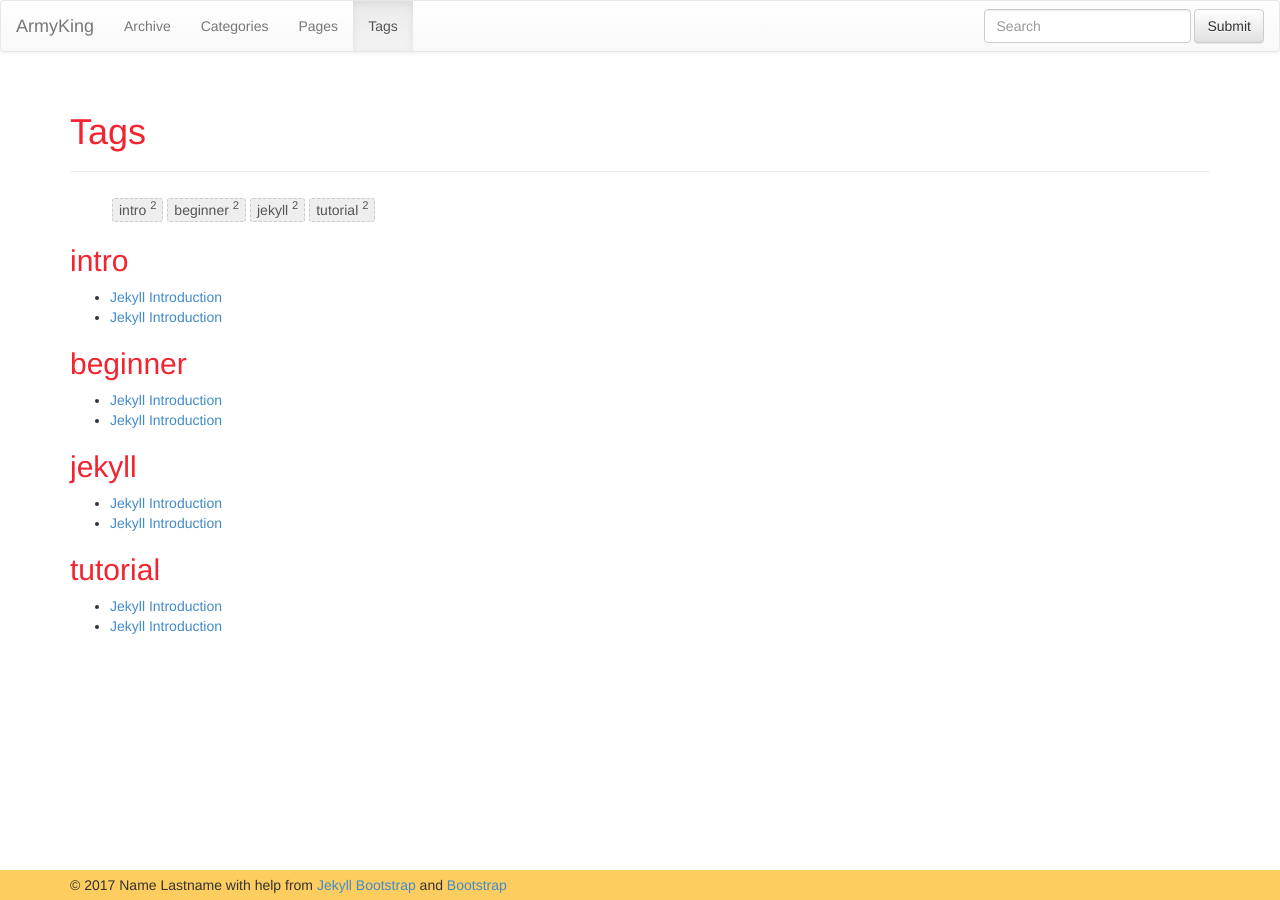
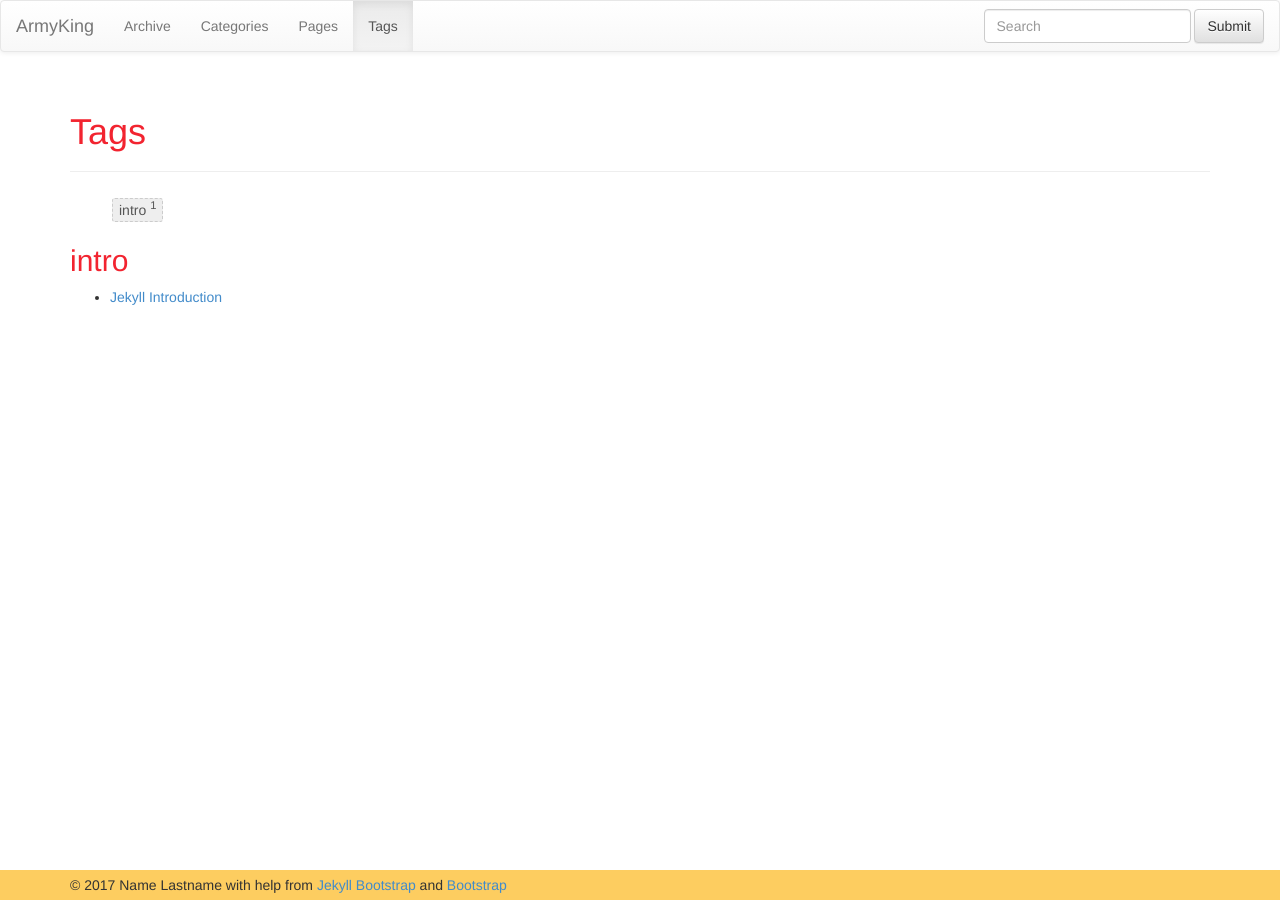
Before and after one commit to ArmyKing/armyking.github.io, a Jekyll site: the page built from tags.html, in a window 1280 px wide. Built offline with Jekyll 4.4.1, drawn with Linux system fonts in a browser that asks for light colours; nearby versions of some CDN libraries; part of the change alters nothing that is shown.

Commit message:
no message

```diff
--- a/_posts/2011-12-29-jekyll-introduction.md
+++ b/_posts/2011-12-29-jekyll-introduction.md
@@ -2,7 +2,7 @@
 layout: post
 category : lessons
 tagline: "Supporting tagline"
-tags : [intro, beginner, jekyll, tutorial]
+tags : [intro]
 ---
 {% include JB/setup %}
 
--- a/_posts/core-samples/2011-12-29-jekyll-introduction.md
+++ /dev/null
@@ -1,412 +0,0 @@
----
-layout: post
-category : lessons
-tagline: "Supporting tagline"
-tags : [intro, beginner, jekyll, tutorial]
----
-{% include JB/setup %}
-
-This Jekyll introduction will outline specifically  what Jekyll is and why you would want to use it.
-Directly following the intro we'll learn exactly _how_ Jekyll does what it does.
-
-## Overview
-
-### What is Jekyll?
-
-Jekyll is a parsing engine bundled as a ruby gem used to build static websites from
-dynamic components such as templates, partials, liquid code, markdown, etc. Jekyll is known as "a simple, blog aware, static site generator".
-
-### Examples
-
-This website is created with Jekyll. [Other Jekyll websites](https://github.com/mojombo/jekyll/wiki/Sites).
-
-
-
-### What does Jekyll Do?
-
-Jekyll is a ruby gem you install on your local system.
-Once there you can call `jekyll --server` on a directory and provided that directory
-is setup in a way jekyll expects, it will do magic stuff like parse markdown/textile files,
-compute categories, tags, permalinks, and construct your pages from layout templates and partials.
-
-Once parsed, Jekyll stores the result in a self-contained static `_site` folder.
-The intention here is that you can serve all contents in this folder statically from a plain static web-server.
-
-You can think of Jekyll as a normalish dynamic blog but rather than parsing content, templates, and tags
-on each request, Jekyll does this once _beforehand_ and caches the _entire website_ in a folder for serving statically.
-
-### Jekyll is Not Blogging Software
-
-**Jekyll is a parsing engine.**
-
-Jekyll does not come with any content nor does it have any templates or design elements.
-This is a common source of confusion when getting started.
-Jekyll does not come with anything you actually use or see on your website - you have to make it.
-
-### Why Should I Care?
-
-Jekyll is very minimalistic and very efficient.
-The most important thing to realize about Jekyll is that it creates a static representation of your website requiring only a static web-server.
-Traditional dynamic blogs like Wordpress require a database and server-side code.
-Heavily trafficked dynamic blogs must employ a caching layer that ultimately performs the same job Jekyll sets out to do; serve static content.
-
-Therefore if you like to keep things simple and you prefer the command-line over an admin panel UI then give Jekyll a try.
-
-**Developers like Jekyll because we can write content like we write code:**
-
-- Ability to write content in markdown or textile in your favorite text-editor.
-- Ability to write and preview your content via localhost.
-- No internet connection required.
-- Ability to publish via git.
-- Ability to host your blog on a static web-server.
-- Ability to host freely on GitHub Pages.
-- No database required.
-
-# How Jekyll Works
-
-The following is a complete but concise outline of exactly how Jekyll works.
-
-Be aware that core concepts are introduced in rapid succession without code examples.
-This information is not intended to specifically teach you how to do anything, rather it
-is intended to give you the _full picture_ relative to what is going on in Jekyll-world.
-
-Learning these core concepts should help you avoid common frustrations and ultimately
-help you better understand the code examples contained throughout Jekyll-Bootstrap.
-
-
-## Initial Setup
-
-After [installing jekyll](/index.html#start-now) you'll need to format your website directory in a way jekyll expects.
-Jekyll-bootstrap conveniently provides the base directory format.
-
-### The Jekyll Application Base Format
-
-Jekyll expects your website directory to be laid out like so:
-
-    .
-    |-- _config.yml
-    |-- _includes
-    |-- _layouts
-    |   |-- default.html
-    |   |-- post.html
-    |-- _posts
-    |   |-- 2011-10-25-open-source-is-good.markdown
-    |   |-- 2011-04-26-hello-world.markdown
-    |-- _site
-    |-- index.html
-    |-- assets
-        |-- css
-            |-- style.css
-        |-- javascripts
-
-
-- **\_config.yml**
-	Stores configuration data.
-
-- **\_includes**
-	This folder is for partial views.
-
-- **\_layouts**
-	This folder is for the main templates your content will be inserted into.
-	You can have different layouts for different pages or page sections.
-
-- **\_posts**
-	This folder contains your dynamic content/posts.
-	the naming format is required to be `@YEAR-MONTH-DATE-title.MARKUP@`.
-
-- **\_site**
-	This is where the generated site will be placed once Jekyll is done transforming it.
-
-- **assets**
-	This folder is not part of the standard jekyll structure.
-	The assets folder represents _any generic_ folder you happen to create in your root directory.
-	Directories and files not properly formatted for jekyll will be left untouched for you to serve normally.
-
-(read more: <https://github.com/mojombo/jekyll/wiki/Usage>)
-
-
-### Jekyll Configuration
-
-Jekyll supports various configuration options that are fully outlined here:
-(<https://github.com/mojombo/jekyll/wiki/Configuration>)
-
-
-
-
-## Content in Jekyll
-
-Content in Jekyll is either a post or a page.
-These content "objects" get inserted into one or more templates to build the final output for its respective static-page.
-
-### Posts and Pages
-
-Both posts and pages should be written in markdown, textile, or HTML and may also contain Liquid templating syntax.
-Both posts and pages can have meta-data assigned on a per-page basis such as title, url path, as well as arbitrary custom meta-data.
-
-### Working With Posts
-
-**Creating a Post**
-Posts are created by properly formatting a file and placing it the `_posts` folder.
-
-**Formatting**
-A post must have a valid filename in the form `YEAR-MONTH-DATE-title.MARKUP` and be placed in the `_posts` directory.
-If the data format is invalid Jekyll will not recognize the file as a post. The date and title are automatically parsed from the filename of the post file.
-Additionally, each file must have [YAML Front-Matter](https://github.com/mojombo/jekyll/wiki/YAML-Front-Matter) prepended to its content.
-YAML Front-Matter is a valid YAML syntax specifying meta-data for the given file.
-
-**Order**
-Ordering is an important part of Jekyll but it is hard to specify a custom ordering strategy.
-Only reverse chronological and chronological ordering is supported in Jekyll.
-
-Since the date is hard-coded into the filename format, to change the order, you must change the dates in the filenames.
-
-**Tags**
-Posts can have tags associated with them as part of their meta-data.
-Tags may be placed on posts by providing them in the post's YAML front matter.
-You have access to the post-specific tags in the templates. These tags also get added to the sitewide collection.
-
-**Categories**
-Posts may be categorized by providing one or more categories in the YAML front matter.
-Categories offer more significance over tags in that they can be reflected in the URL path to the given post.
-Note categories in Jekyll work in a specific way.
-If you define more than one category you are defining a category hierarchy "set".
-Example:
-
-    ---
-    title :  Hello World
-    categories : [lessons, beginner]
-    ---
-
-This defines the category hierarchy "lessons/beginner". Note this is _one category_ node in Jekyll.
-You won't find "lessons" and "beginner" as two separate categories unless you define them elsewhere as singular categories.
-
-### Working With Pages
-
-**Creating a Page**
-Pages are created by properly formatting a file and placing it anywhere in the root directory or subdirectories that do _not_ start with an underscore.
-
-**Formatting**
-In order to register as a Jekyll page the file must contain [YAML Front-Matter](https://github.com/mojombo/jekyll/wiki/YAML-Front-Matter).
-Registering a page means 1) that Jekyll will process the page and 2) that the page object will be available in the `site.pages` array for inclusion into your templates.
-
-**Categories and Tags**
-Pages do not compute categories nor tags so defining them will have no effect.
-
-**Sub-Directories**
-If pages are defined in sub-directories, the path to the page will be reflected in the url.
-Example:
-
-    .
-    |-- people
-        |-- bob
-            |-- essay.html
-
-This page will be available at `http://yourdomain.com/people/bob/essay.html`
-
-
-**Recommended Pages**
-
-- **index.html**
-  You will always want to define the root index.html page as this will display on your root URL.
-- **404.html**
-  Create a root 404.html page and GitHub Pages will serve it as your 404 response.
-- **sitemap.html**
-  Generating a sitemap is good practice for SEO.
-- **about.html**
-  A nice about page is easy to do and gives the human perspective to your website.
-
-
-## Templates in Jekyll
-
-Templates are used to contain a page's or post's content.
-All templates have access to a global site object variable: `site` as well as a page object variable: `page`.
-The site variable holds all accessible content and metadata relative to the site.
-The page variable holds accessible data for the given page or post being rendered at that point.
-
-**Create a Template**
-Templates are created by properly formatting a file and placing it in the `_layouts` directory.
-
-**Formatting**
-Templates should be coded in HTML and contain YAML Front Matter.
-All templates can contain Liquid code to work with your site's data.
-
-**Rending Page/Post Content in a Template**
-There is a special variable in all templates named : `content`.
-The `content` variable holds the page/post content including any sub-template content previously defined.
-Render the content variable wherever you want your main content to be injected into your template:
-
-{% capture text %}...
-<body>
-  <div id="sidebar"> ... </div>
-  <div id="main">
-    |.{content}.|
-  </div>
-</body>
-...{% endcapture %}
-{% include JB/liquid_raw %}
-
-### Sub-Templates
-
-Sub-templates are exactly templates with the only difference being they
-define another "root" layout/template within their YAML Front Matter.
-This essentially means a template will render inside of another template.
-
-### Includes
-In Jekyll you can define include files by placing them in the `_includes` folder.
-Includes are NOT templates, rather they are just code snippets that get included into templates.
-In this way, you can treat the code inside includes as if it was native to the parent template.
-
-Any valid template code may be used in includes.
-
-
-## Using Liquid for Templating
-
-Templating is perhaps the most confusing and frustrating part of Jekyll.
-This is mainly due to the fact that Jekyll templates must use the Liquid Templating Language.
-
-### What is Liquid?
-
-[Liquid](https://github.com/Shopify/liquid) is a secure templating language developed by [Shopify](http://shopify.com).
-Liquid is designed for end-users to be able to execute logic within template files
-without imposing any security risk on the hosting server.
-
-Jekyll uses Liquid to generate the post content within the final page layout structure and as the primary interface for working with
-your site and post/page data.
-
-### Why Do We Have to Use Liquid?
-
-GitHub uses Jekyll to power [GitHub Pages](http://pages.github.com/).
-GitHub cannot afford to run arbitrary code on their servers so they lock developers down via Liquid.
-
-### Liquid is Not Programmer-Friendly.
-
-The short story is liquid is not real code and its not intended to execute real code.
-The point being you can't do jackshit in liquid that hasn't been allowed explicitly by the implementation.
-What's more you can only access data-structures that have been explicitly passed to the template.
-
-In Jekyll's case it is not possible to alter what is passed to Liquid without hacking the gem or running custom plugins.
-Both of which cannot be supported by GitHub Pages.
-
-As a programmer - this is very frustrating.
-
-But rather than look a gift horse in the mouth we are going to
-suck it up and view it as an opportunity to work around limitations and adopt client-side solutions when possible.
-
-**Aside**
-My personal stance is to not invest time trying to hack liquid. It's really unnecessary
-_from a programmer's_ perspective. That is to say if you have the ability to run custom plugins (i.e. run arbitrary ruby code)
-you are better off sticking with ruby. Toward that end I've built [Mustache-with-Jekyll](http://github.com/plusjade/mustache-with-jekyll)
-
-
-## Static Assets
-
-Static assets are any file in the root or non-underscored subfolders that are not pages.
-That is they have no valid YAML Front Matter and are thus not treated as Jekyll Pages.
-
-Static assets should be used for images, css, and javascript files.
-
-
-
-
-## How Jekyll Parses Files
-
-Remember Jekyll is a processing engine. There are two main types of parsing in Jekyll.
-
-- **Content parsing.**
-	This is done with textile or markdown.
-- **Template parsing.**
-  This is done with the liquid templating language.
-
-And thus there are two main types of file formats needed for this parsing.
-
-- **Post and Page files.**
-  All content in Jekyll is either a post or a page so valid posts and pages are parsed with markdown or textile.
-- **Template files.**
-	These files go in `_layouts` folder and contain your blogs **templates**. They should be made in HTML with the help of Liquid syntax.
-	Since include files are simply injected into templates they are essentially parsed as if they were native to the template.
-
-**Arbitrary files and folders.**
-Files that _are not_ valid pages are treated as static content and pass through
-Jekyll untouched and reside on your blog in the exact structure and format they originally existed in.
-
-### Formatting Files for Parsing.
-
-We've outlined the need for valid formatting using **YAML Front Matter**.
-Templates, posts, and pages all need to provide valid YAML Front Matter even if the Matter is empty.
-This is the only way Jekyll knows you want the file processed.
-
-YAML Front Matter must be prepended to the top of template/post/page files:
-
-    ---
-    layout: post
-    category : pages
-    tags : [how-to, jekyll]
-    ---
-
-    ... contents ...
-
-Three hyphens on a new line start the Front-Matter block and three hyphens on a new line end the block.
-The data inside the block must be valid YAML.
-
-Configuration parameters for YAML Front-Matter is outlined here:
-[A comprehensive explanation of YAML Front Matter](https://github.com/mojombo/jekyll/wiki/YAML-Front-Matter)
-
-#### Defining Layouts for Posts and Templates Parsing.
-
-The `layout` parameter in the YAML Front Matter defines the template file for which the given post or template should be injected into.
-If a template file specifies its own layout, it is effectively being used as a `sub-template.`
-That is to say loading a post file into a template file that refers to another template file with work in the way you'd expect; as a nested sub-template.
-
-
-
-
-
-## How Jekyll Generates the Final Static Files.
-
-Ultimately, Jekyll's job is to generate a static representation of your website.
-The following is an outline of how that's done:
-
-1. **Jekyll collects data.**
-  Jekyll scans the posts directory and collects all posts files as post objects. It then scans the layout assets and collects those and finally scans other directories in search of pages.
-
-2. **Jekyll computes data.**
-  Jekyll takes these objects, computes metadata (permalinks, tags, categories, titles, dates) from them and constructs one
-  big `site` object that holds all the posts, pages, layouts, and respective metadata.
-  At this stage your site is one big computed ruby object.
-
-3. **Jekyll liquifies posts and templates.**
-  Next jekyll loops through each post file and converts (through markdown or textile) and **liquifies** the post inside of its respective layout(s).
-  Once the post is parsed and liquified inside the the proper layout structure, the layout itself is "liquified".
-	**Liquification** is defined as follows: Jekyll initiates a Liquid template, and passes a simpler hash representation of the ruby site object as well as a simpler
-  hash representation of the ruby post object. These simplified data structures are what you have access to in the templates.
-
-3. **Jekyll generates output.**
-	Finally the liquid templates are "rendered", thereby processing any liquid syntax provided in the templates
-	and saving the final, static representation of the file.
-
-**Notes.**
-Because Jekyll computes the entire site in one fell swoop, each template is given access to
-a global `site` hash that contains useful data. It is this data that you'll iterate through and format
-using the Liquid tags and filters in order to render it onto a given page.
-
-Remember, in Jekyll you are an end-user. Your API has only two components:
-
-1. The manner in which you setup your directory.
-2. The liquid syntax and variables passed into the liquid templates.
-
-All the data objects available to you in the templates via Liquid are outlined in the **API Section** of Jekyll-Bootstrap.
-You can also read the original documentation here: <https://github.com/mojombo/jekyll/wiki/Template-Data>
-
-## Conclusion
-
-I hope this paints a clearer picture of what Jekyll is doing and why it works the way it does.
-As noted, our main programming constraint is the fact that our API is limited to what is accessible via Liquid and Liquid only.
-
-Jekyll-bootstrap is intended to provide helper methods and strategies aimed at making it more intuitive and easier to work with Jekyll =)
-
-**Thank you** for reading this far.
-
-## Next Steps
-
-Please take a look at [{{ site.categories.api.first.title }}]({{ BASE_PATH }}{{ site.categories.api.first.url }})
-or jump right into [Usage]({{ BASE_PATH }}{{ site.categories.usage.first.url }}) if you'd like.
```
